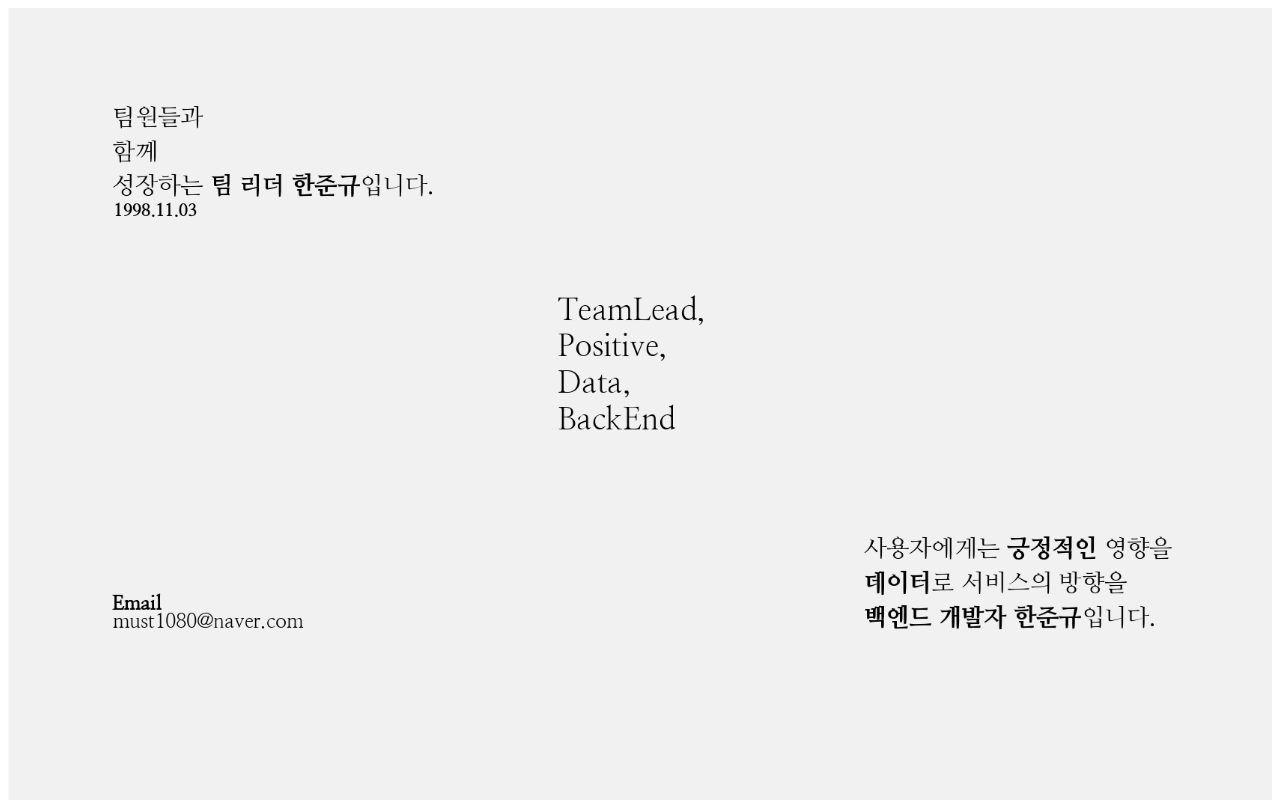
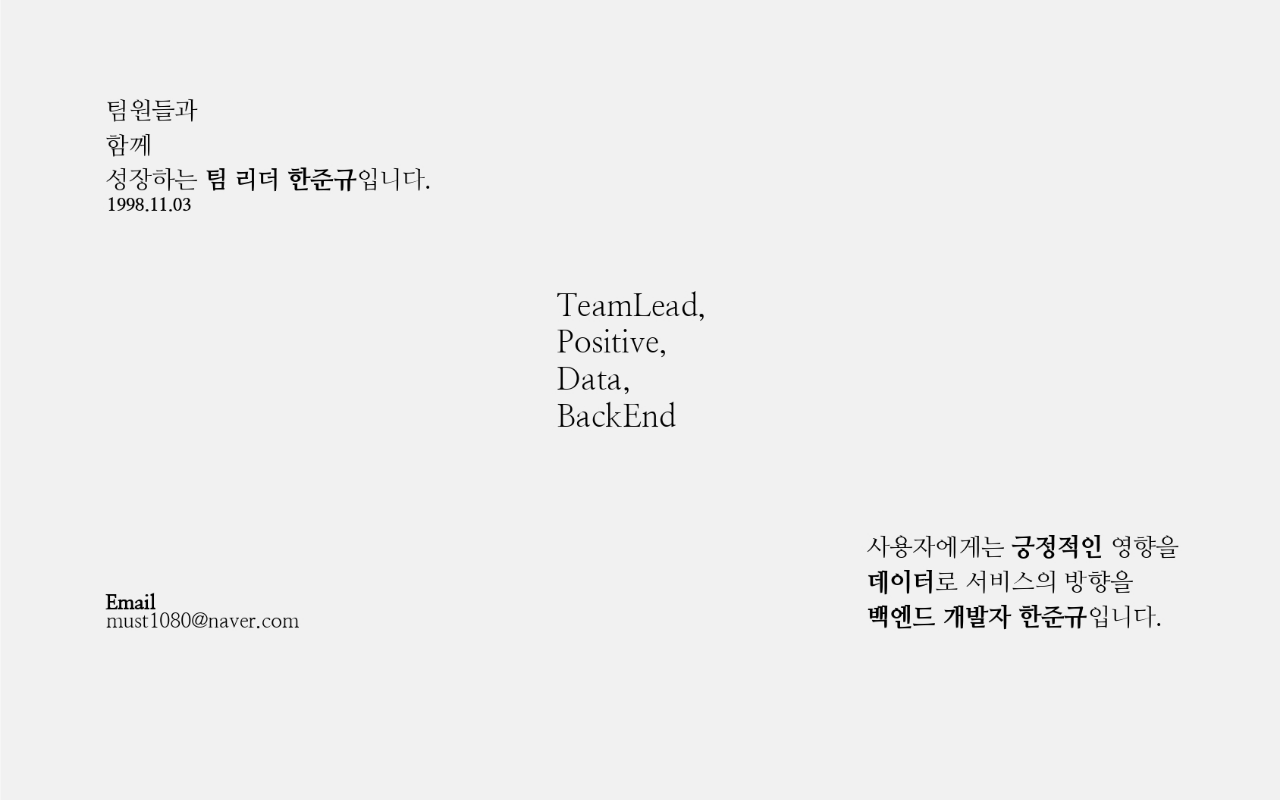
Before and after one commit to doongu/doongu.github.io, a plain HTML site: page index.html in a window 1280 px wide. Shown: the top 800 px of the page. Drawn offline with Linux system fonts and the light colour scheme.

Commit message:
양쪽 여백 수정

```diff
--- a/index.html
+++ b/index.html
@@ -10,6 +10,8 @@
         flex-wrap: wrap;
         justify-content: center;
         align-items: center;
+        margin: 0;
+        padding: 0;
       }
       .image-gallery img {
         width: 100%;
@@ -20,6 +22,10 @@
         .image-gallery {
           justify-content: space-between;
         }
+      }
+      body {
+        margin: 0;
+        padding: 0;
       }
     </style>
   </head>
@@ -32,4 +38,3 @@
       <img src="images/img5.jpg" alt="Image 5">
     </div>
   </body>
-</html>
```
